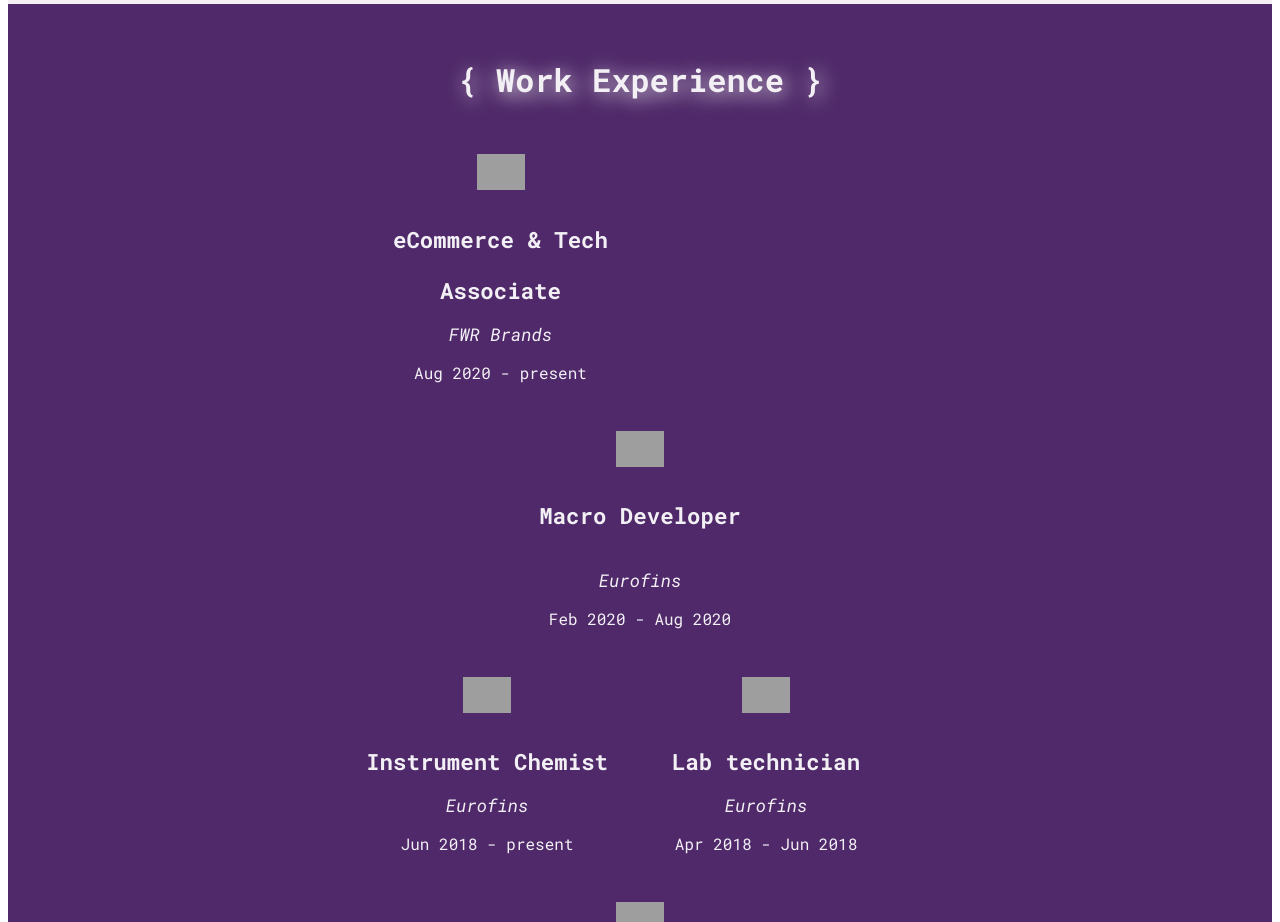
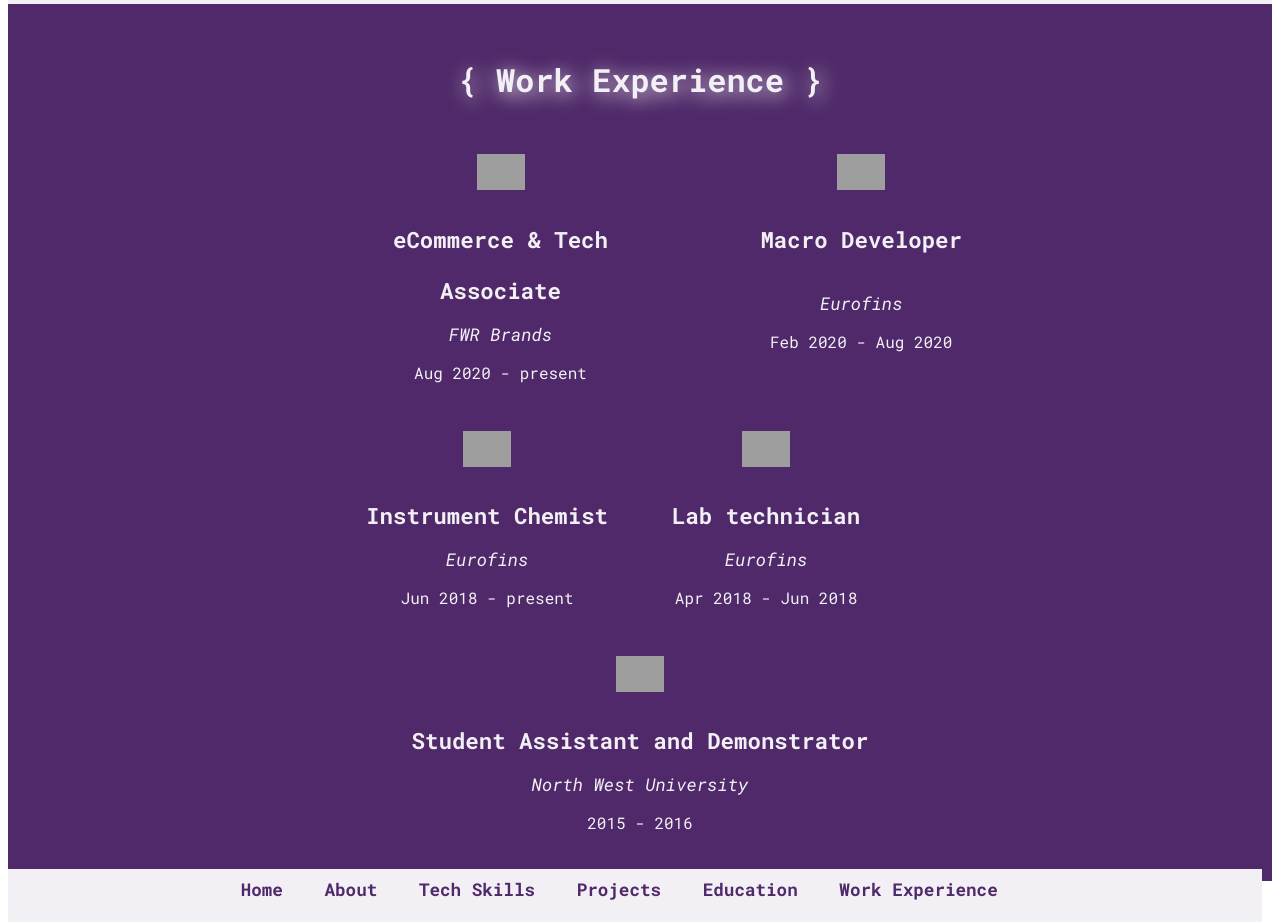
Before and after one commit to Veneche/Veneche.github.io, a plain HTML site: page index.html in a window 1280 px wide. Shown: the part 2980-3902 px from the top of the page. Drawn offline with Linux system fonts and the light colour scheme; grey boxes are pictures that could not be loaded.

Commit message:
Fix grid

```diff
--- a/css/site.css
+++ b/css/site.css
@@ -563,7 +563,7 @@
     }
 
     .work-container .work-developer {
-        grid-column-start: 1;
+        grid-column-start: 2;
         grid-column-end: 3;
     }
 
```
